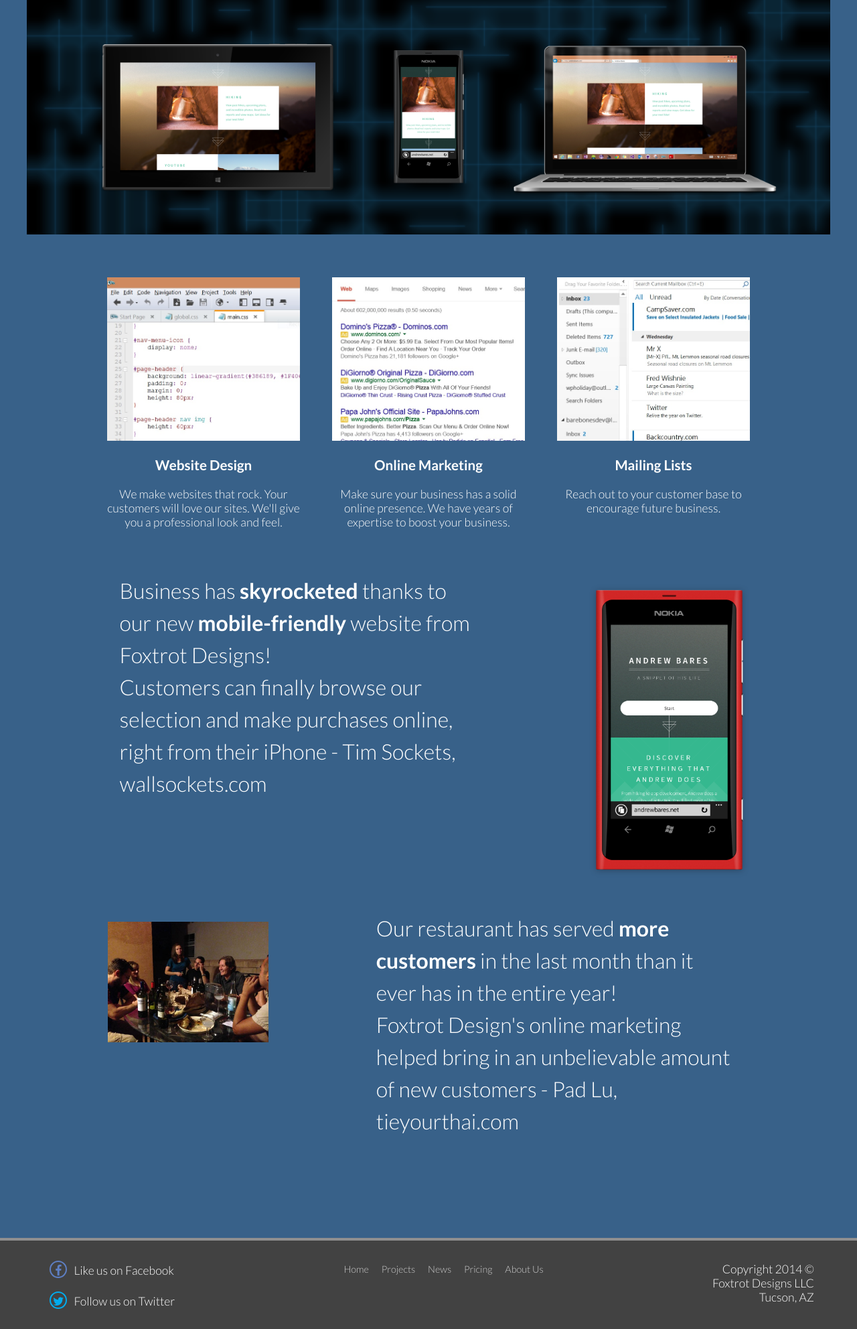
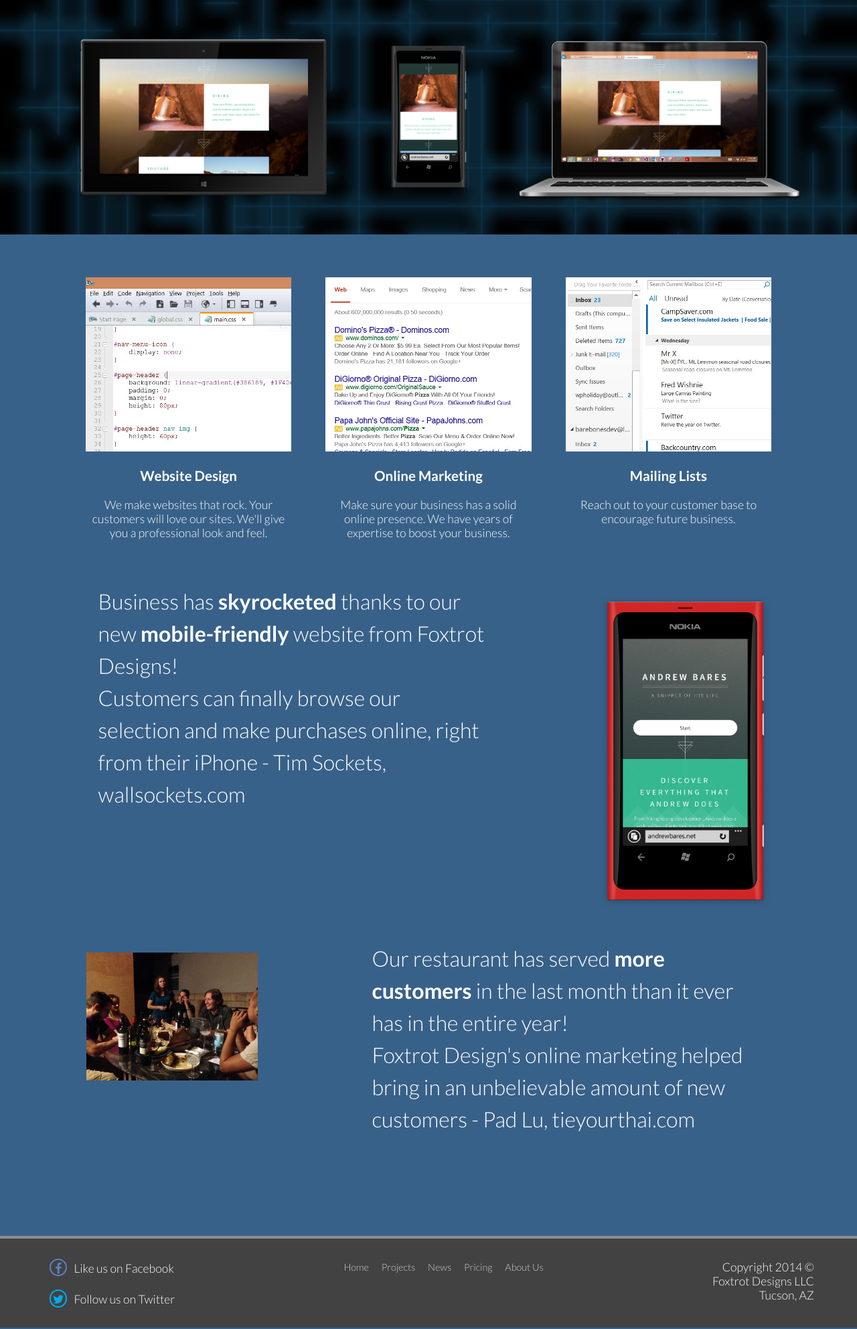
Before and after one commit to andrewbares/Foxtrot-Designs, a PHP site: page /index.php in a window 1280 px wide. Shown: the part 120-2104 px from the top of the page at 67% size. Run offline with PHP 8.4, Linux system fonts and the light colour scheme; some libraries are stand-ins or nearby versions; some web fonts are replaced.

Commit message:
Revert "Restrict page content width's max size"
This reverts commit cc1af923dbd88e0783cb299f650f80568192deba.

```diff
--- a/css/global.css
+++ b/css/global.css
@@ -85,18 +85,6 @@ body {
 }
 
 /* END HEADER STYLE */
-
-
-
-/* restrict page size */
-.content-wrapper {
-  max-width: 1200px;
-  margin-left: auto;
-  margin-right: auto;
-}
-
-
-
 /* BEGIN FOOTER STYLE */
 footer {
   background: #424242;
```
